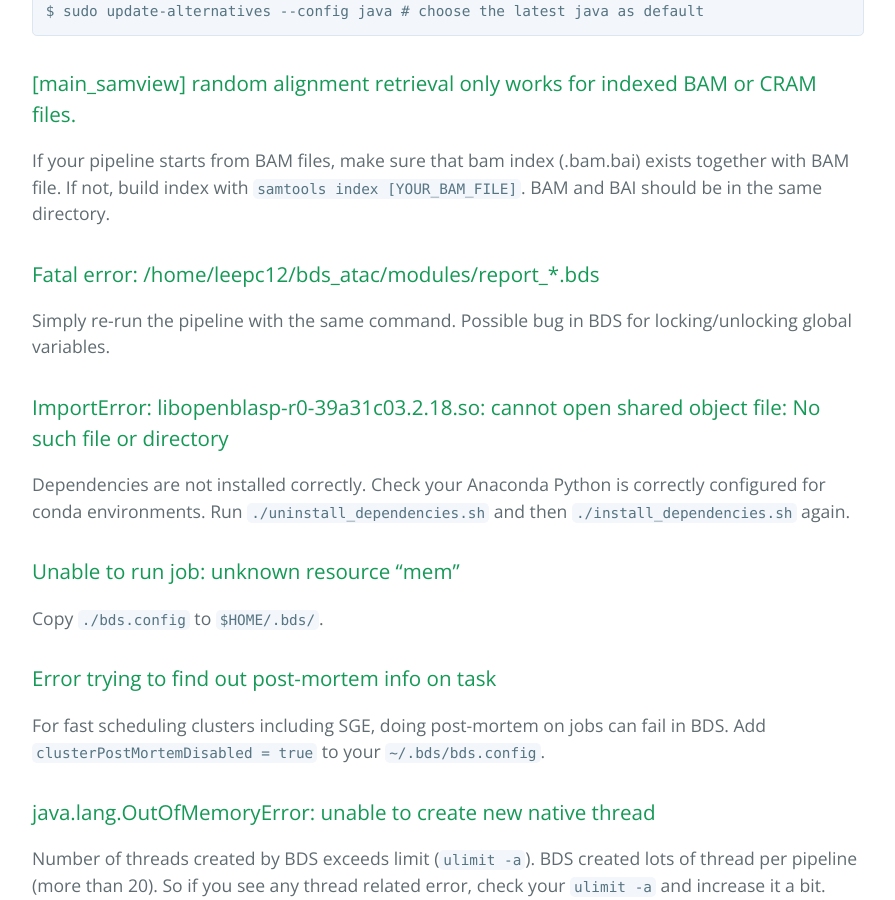
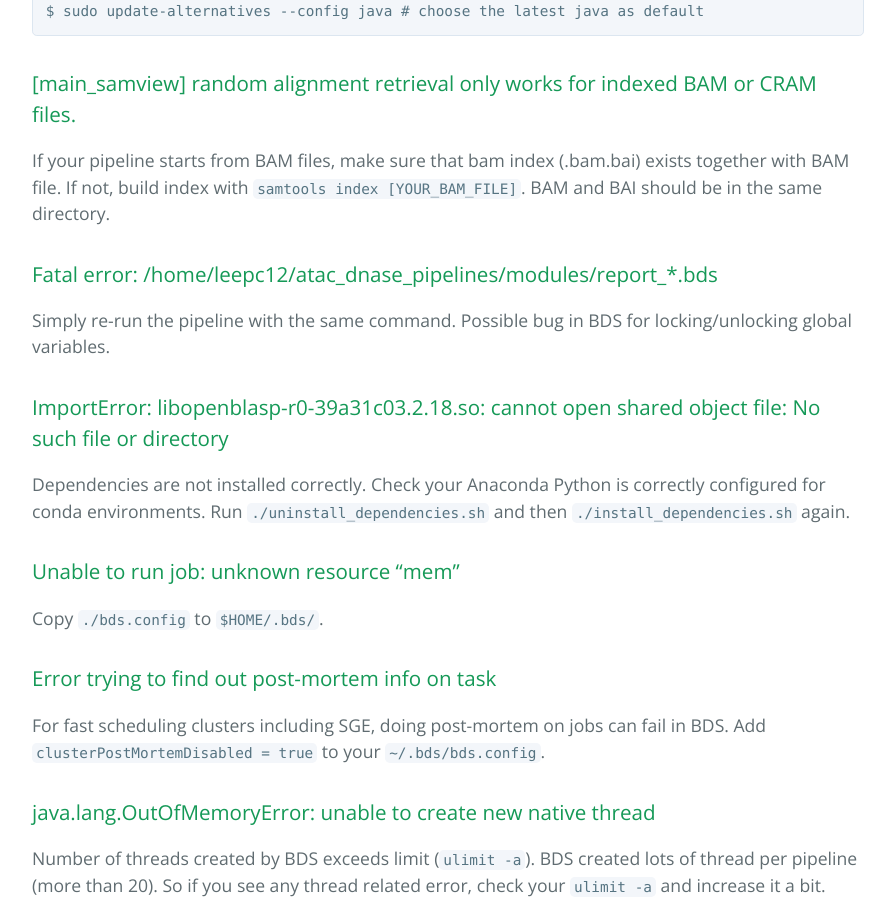
Before and after one commit to kundajelab/bds_pipeline_modules, a Jekyll site: the page built from troubleshooting.md, in a window 1280 px wide and 900 px high, scrolled down 1613 px. Shown: the whole window, without its empty margins (192-1087 px from the left). Built offline with Jekyll 4.4.1, drawn with Linux system fonts in a browser that asks for light colours.

Commit message:
change repo name of bds_atac

```diff
--- a/troubleshooting.md
+++ b/troubleshooting.md
@@ -63,7 +63,7 @@ $ sudo update-alternatives --config java # choose the latest java as default
 If your pipeline starts from BAM files, make sure that bam index (.bam.bai) exists together with BAM file. If not, build index with `samtools index [YOUR_BAM_FILE]`. BAM and BAI should be in the same directory.
 
 
-### Fatal error: /home/leepc12/bds_atac/modules/report_*.bds
+### Fatal error: /home/leepc12/atac_dnase_pipelines/modules/report_*.bds
 
 Simply re-run the pipeline with the same command. Possible bug in BDS for locking/unlocking global variables.
 
```
Also changed, not shown: index.md (+1 -1 lines), usage.md (+1 -1 lines), README.md.
